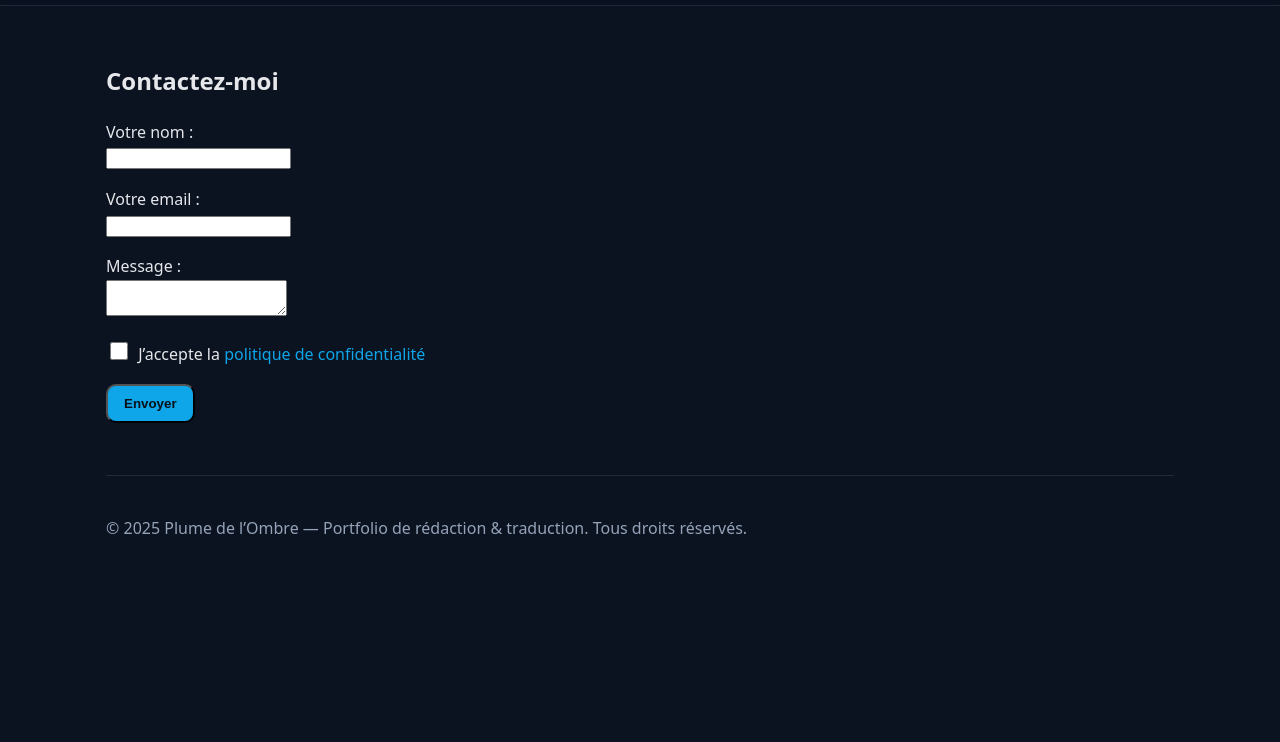
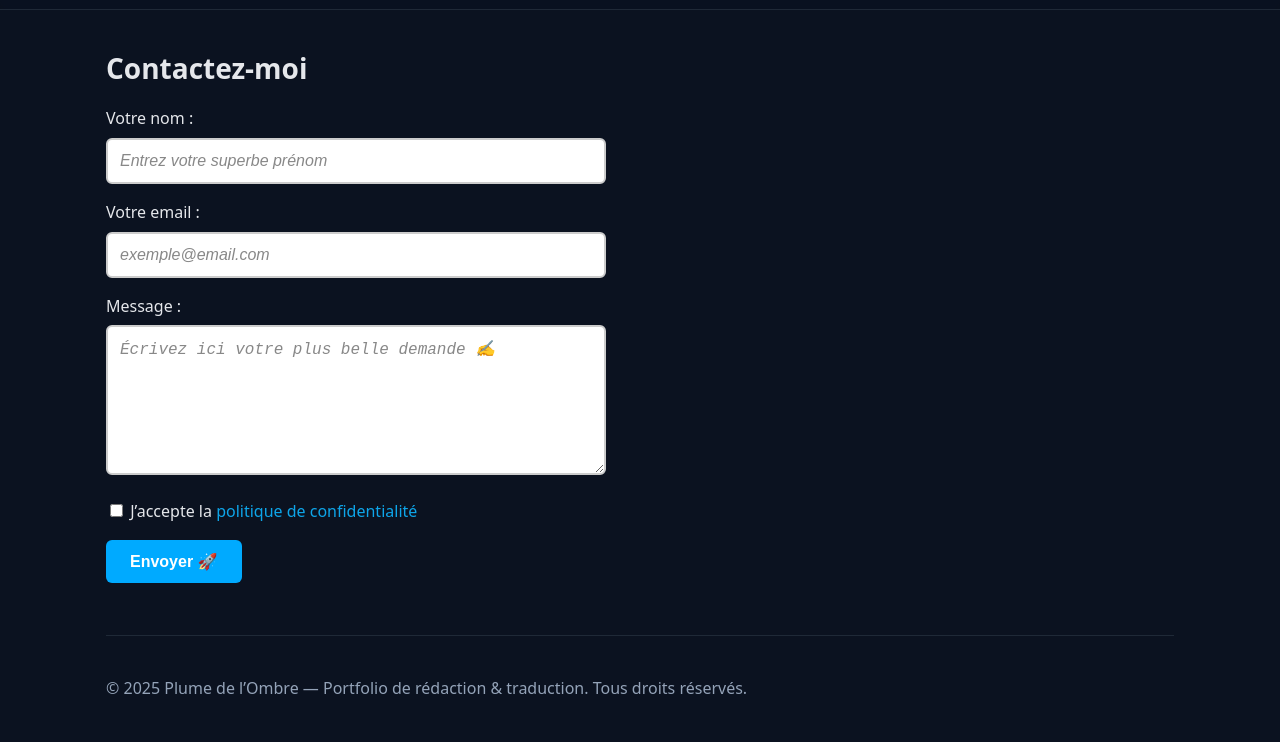
Before and after one commit to Dwakoz/plumedelombre, an Eleventy site: page contact.njk in a window 1280 px wide. Shown: the part 65-807 px from the top of the page. Built offline with nearby package versions, Linux system fonts and the light colour scheme; Eleventy itself is replaced by a stand-in of ours; files that its build step writes are made by us from their sources.

Commit message:
Update contact.njk

```diff
--- a/contact.njk
+++ b/contact.njk
@@ -1,63 +1,77 @@
 ---
 layout: base.njk
-title: Contact
+title: Contact — Plume de l’Ombre
 ---
 
-<section>
-  <h1>Contactez-moi</h1>
-  <form name="contact" method="POST" data-netlify="true" action="/merci" netlify-honeypot="bot-field">
+<section class="contact" aria-labelledby="contact-title">
+  <h2 id="contact-title">Contactez-moi</h2>
+  <form name="contact" method="POST" data-netlify="true">
     <input type="hidden" name="form-name" value="contact">
 
-    <!-- Anti-bot -->
-    <p hidden>
-      <label>Ne pas remplir : <input name="bot-field"></label>
+    <p>
+      <label for="name">Votre nom :</label><br>
+      <input type="text" id="name" name="name" placeholder="Entrez votre superbe prénom" required>
     </p>
 
     <p>
-      <label>Votre nom :<br>
-        <input type="text" name="name" required aria-label="Entrez votre nom">
+      <label for="email">Votre email :</label><br>
+      <input type="email" id="email" name="email" placeholder="exemple@email.com" required>
+    </p>
+
+    <p>
+      <label for="message">Message :</label><br>
+      <textarea id="message" name="message" rows="6" placeholder="Écrivez ici votre plus belle demande ✍️"></textarea>
+    </p>
+
+    <p>
+      <label>
+        <input type="checkbox" name="privacy" required>
+        J’accepte la <a href="/privacy.html">politique de confidentialité</a>
       </label>
     </p>
 
     <p>
-      <label>Votre email :<br>
-        <input type="email" name="email" required aria-label="Entrez votre adresse email">
-      </label>
-    </p>
-
-    <p>
-      <label>Message :<br>
-        <textarea name="message" required aria-label="Entrez votre message"></textarea>
-      </label>
-    </p>
-
-    <!-- ✅ Consentement RGPD obligatoire -->
-    <p class="consent">
-      <label>
-        <input type="checkbox" name="consent" required aria-label="J’accepte la politique de confidentialité">
-        J’accepte la <a href="/privacy">politique de confidentialité</a>
-      </label>
-    </p>
-
-    <p>
-      <button type="submit" class="btn">Envoyer</button>
+      <button type="submit" class="btn">Envoyer 🚀</button>
     </p>
   </form>
 </section>
 
 <style>
-/* Focus clair pour accessibilité */
-:focus {
-  outline: 3px solid #2a7fff;
-  outline-offset: 3px;
-}
+  form input[type="text"],
+  form input[type="email"],
+  form textarea {
+    width: 100%;
+    max-width: 500px;
+    padding: 12px;
+    margin-top: 6px;
+    border: 2px solid #ccc;
+    border-radius: 6px;
+    background: #fff;
+    color: #000;
+    font-size: 1rem;
+  }
 
-/* Style uniforme pour checkbox */
-.consent input[type="checkbox"] {
-  width: 18px;
-  height: 18px;
-  accent-color: #2a7fff; /* Navigateur moderne */
-  cursor: pointer;
-  margin-right: 6px;
-}
+  form textarea {
+    min-height: 150px;
+  }
+
+  form input::placeholder,
+  form textarea::placeholder {
+    color: #888;
+    font-style: italic;
+  }
+
+  .btn {
+    background: #00aaff;
+    color: #fff;
+    border: none;
+    padding: 12px 24px;
+    border-radius: 6px;
+    cursor: pointer;
+    font-size: 1rem;
+  }
+
+  .btn:hover {
+    background: #008ecc;
+  }
 </style>
```
